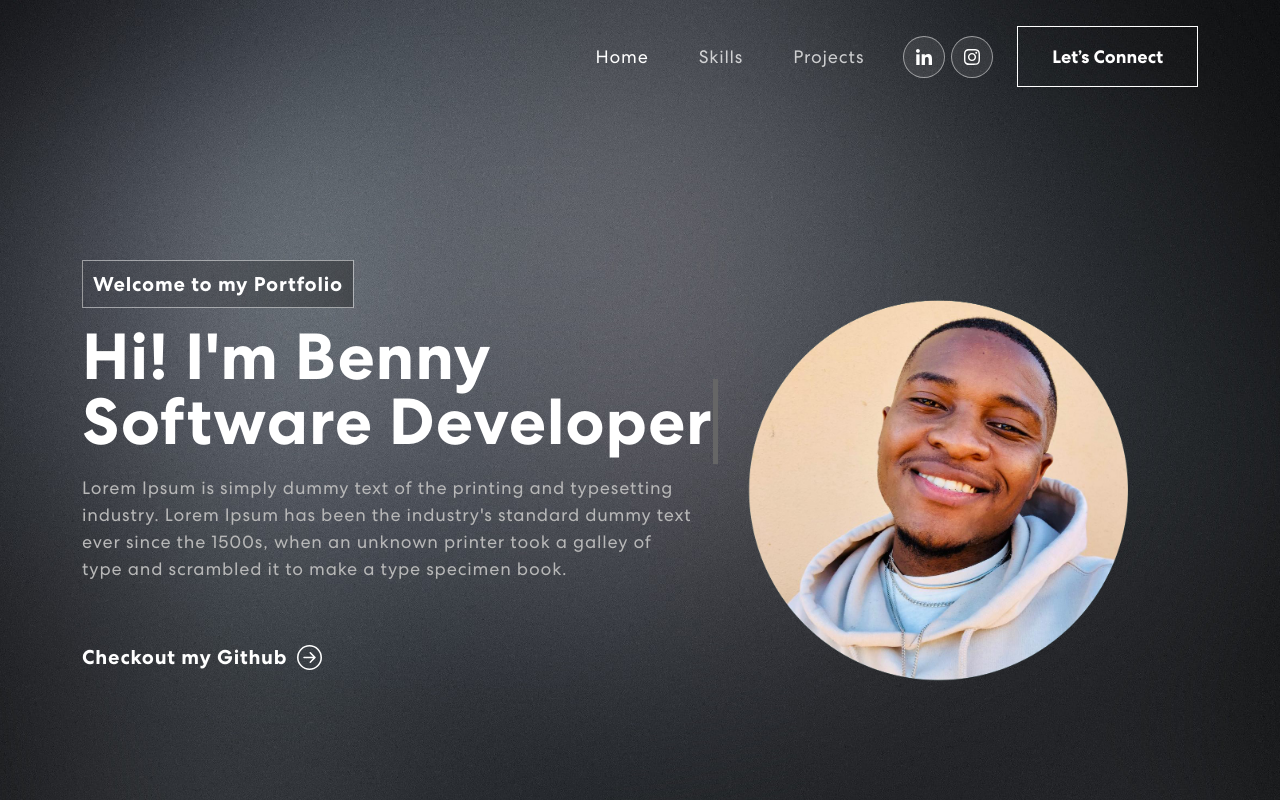
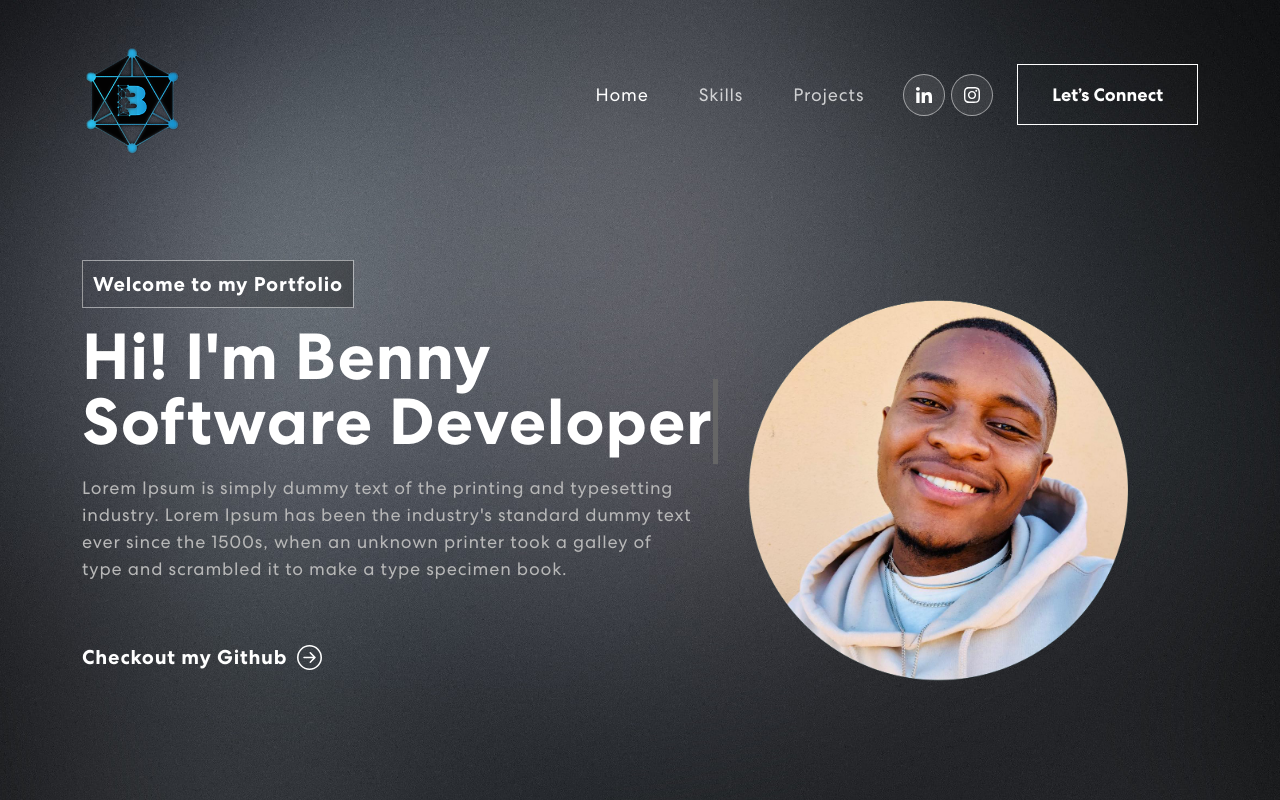
Before and after one commit to BennyMota/portfolio-website, a React (Create React App) app: page / in a window 1280 px wide. Shown: the top 800 px of the page. Built offline with nearby package versions, Linux system fonts and the light colour scheme.

Commit message:
added custom logo

```diff
--- a/src/components/NavBar.js
+++ b/src/components/NavBar.js
@@ -3,6 +3,7 @@ import { Navbar, Nav, Container } from "react-bootstrap";
 import navIcon1 from '../assets/img/nav-icon1.svg';
 import navIcon3 from '../assets/img/nav-icon3.svg';
 import { HashLink } from 'react-router-hash-link';
+import logo from '../assets/img/Untitled-2.png';
 import {
   BrowserRouter as Router
 } from "react-router-dom";
@@ -34,6 +35,9 @@ export const NavBar = () => {
     <Router>
       <Navbar expand="md" className={scrolled ? "scrolled" : ""}>
         <Container>
+          <Navbar.Brand href="#home">
+            <img src={logo} alt="Logo" />
+          </Navbar.Brand>
           <Navbar.Toggle aria-controls="basic-navbar-nav">
             <span className="navbar-toggler-icon"></span>
           </Navbar.Toggle>
```
Also changed, not shown: src/assets/img/Untitled-2.png (added).
